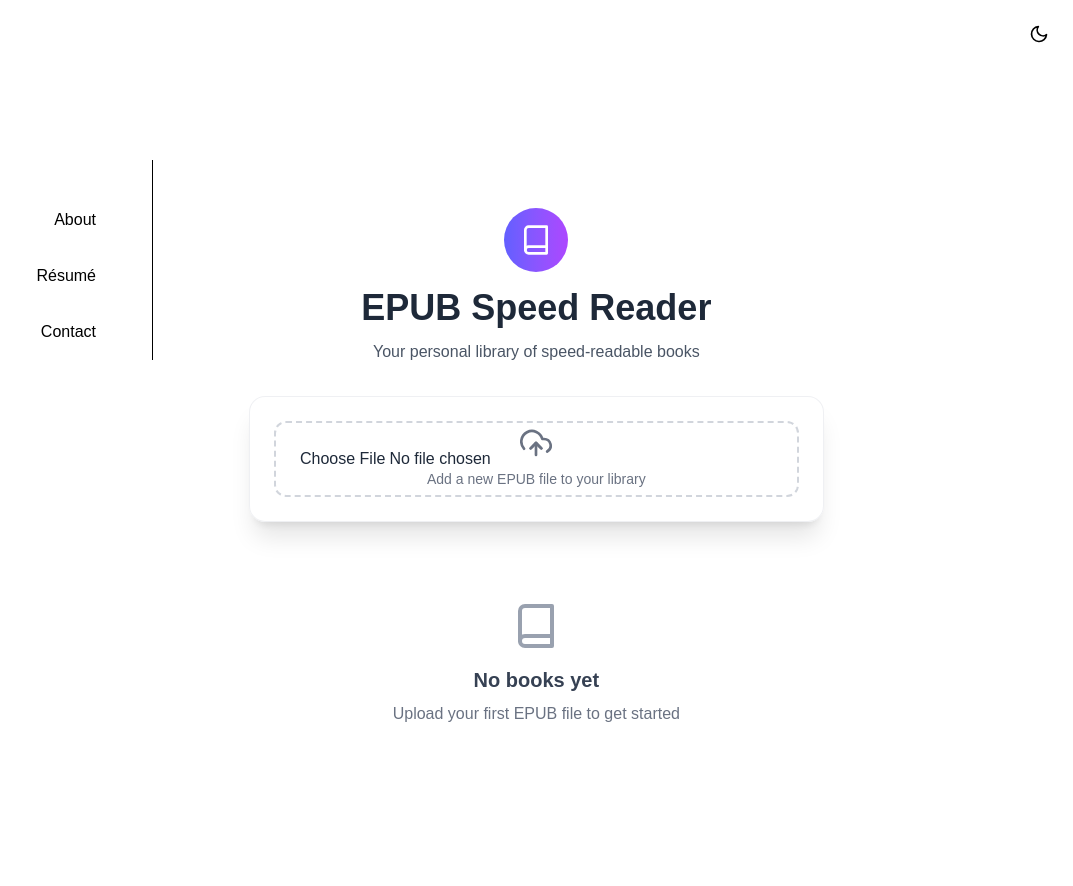
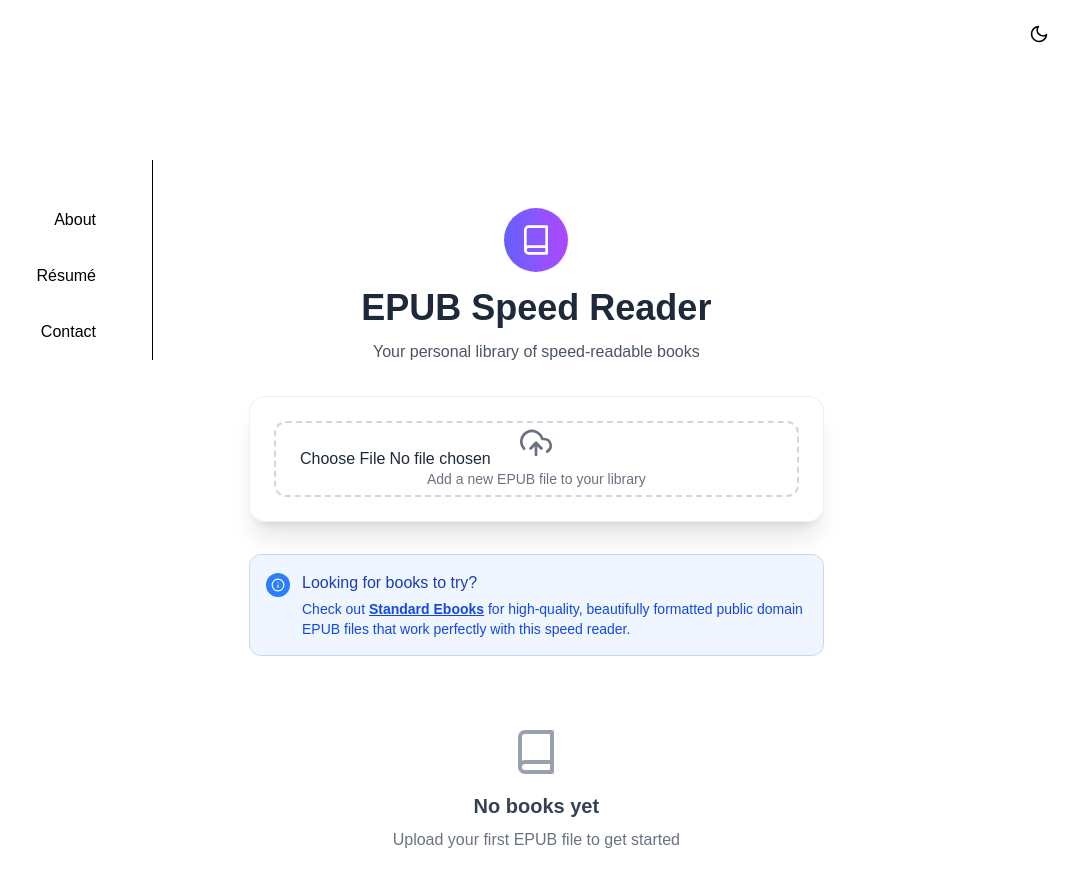
Before and after one commit to poltak/poltak.github.io, a SvelteKit app: page /speed-reader in a window 1280 px wide. Shown: the top 886 px of the page, without its empty margins (207-1280 px from the left). Built offline with nearby package versions, Linux system fonts and the light colour scheme.

Commit message:
Add note referring users to standard ebooks

```diff
--- a/src/routes/speed-reader/+page.svelte
+++ b/src/routes/speed-reader/+page.svelte
@@ -449,6 +449,36 @@
                                     </div>
                                 </div>
                             {/if}
+                        </div>
+                    </div>
+
+                    <!-- Helpful Tip -->
+                    <div class="mb-6">
+                        <div
+                            class="rounded-xl border border-blue-200 bg-blue-50 p-4 dark:border-blue-800 dark:bg-blue-900/20"
+                        >
+                            <div class="flex items-start space-x-3">
+                                <div
+                                    class="mt-0.5 flex h-6 w-6 flex-shrink-0 items-center justify-center rounded-full bg-blue-500"
+                                >
+                                    <Icon name="info" size={14} className="text-white" />
+                                </div>
+                                <div>
+                                    <h4 class="font-medium text-blue-800 dark:text-blue-200">
+                                        Looking for books to try?
+                                    </h4>
+                                    <p class="mt-1 text-sm text-blue-700 dark:text-blue-300">
+                                        Check out <a
+                                            href="https://standardebooks.org/"
+                                            target="_blank"
+                                            rel="noopener noreferrer"
+                                            class="font-semibold underline hover:no-underline"
+                                            >Standard Ebooks</a
+                                        > for high-quality, beautifully formatted public domain EPUB
+                                        files that work perfectly with this speed reader.
+                                    </p>
+                                </div>
+                            </div>
                         </div>
                     </div>
 
```
